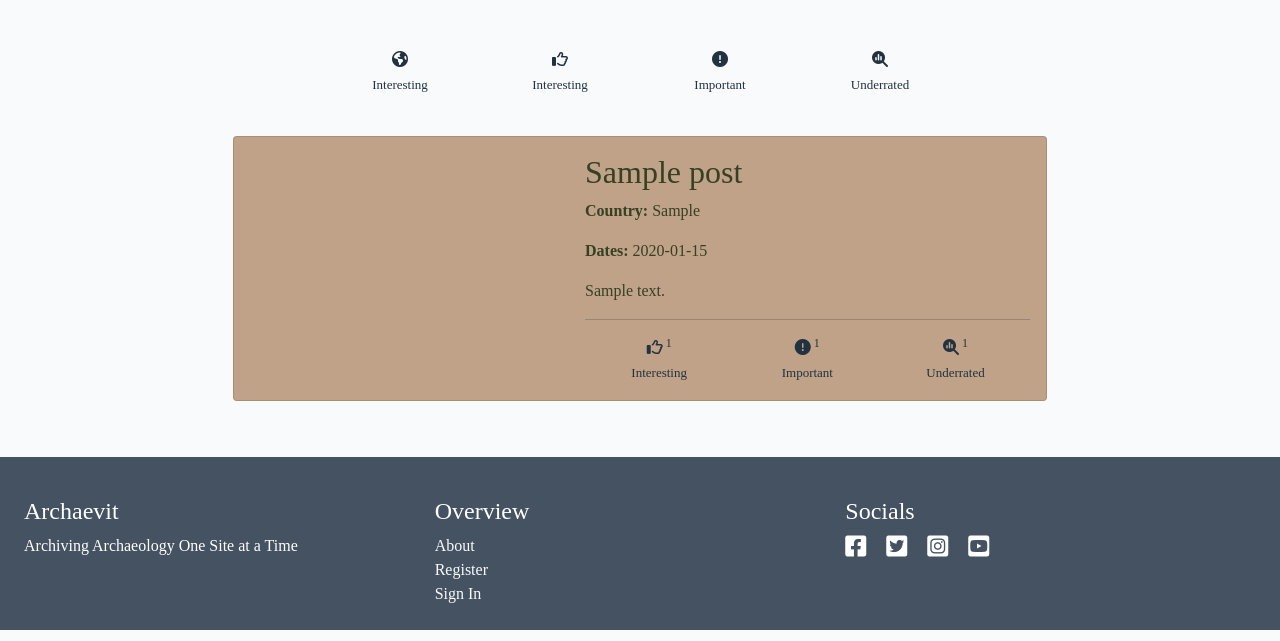
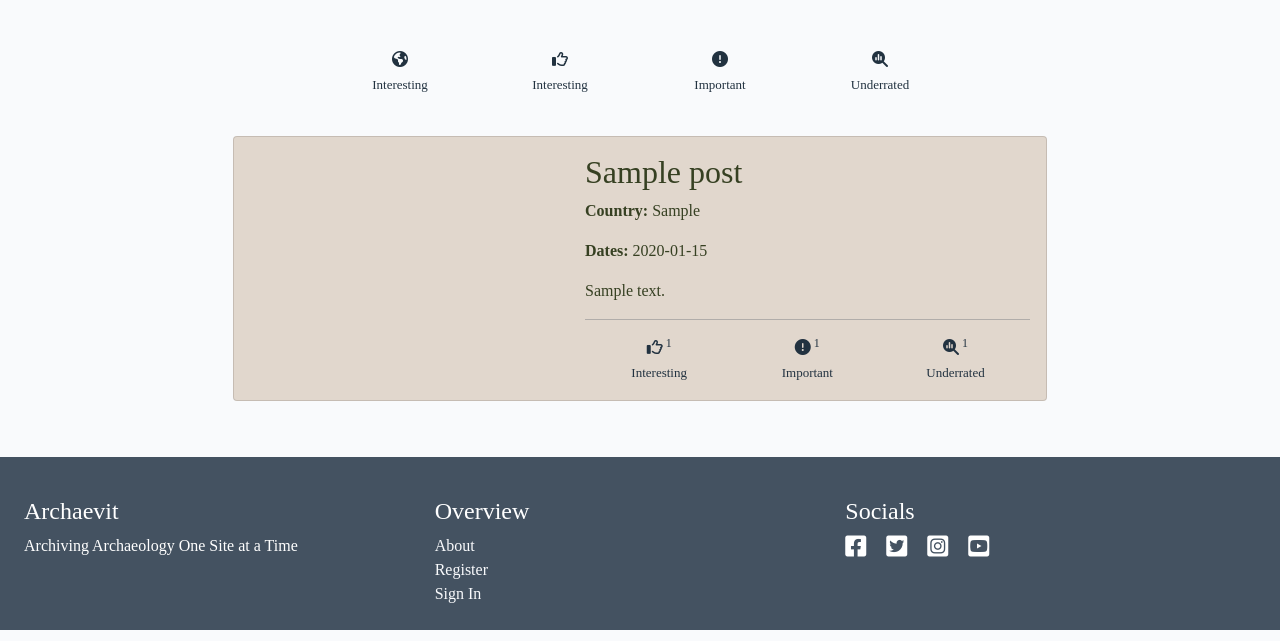
Before and after one commit to adamsburge/archaevit-blog, a Django app: page / in a window 1280 px wide. Shown: the part 60-701 px from the top of the page. Run offline with Django 3.2, Linux system fonts and the light colour scheme; tables that the repository leaves empty hold one stand-in row (values such as "Sample post"); parts of the project's set-up code (start-up, migrations or seed data) failed here and were passed over.

Commit message:
add transparency to cards on index.html

```diff
--- a/static/css/style.css
+++ b/static/css/style.css
@@ -40,7 +40,7 @@ body {
 
 .card {
     /* border: none; */
-    background-color: #BFA288;
+    background-color: rgb(190,162,136, .4);
 }
 
 .image-container {
```
